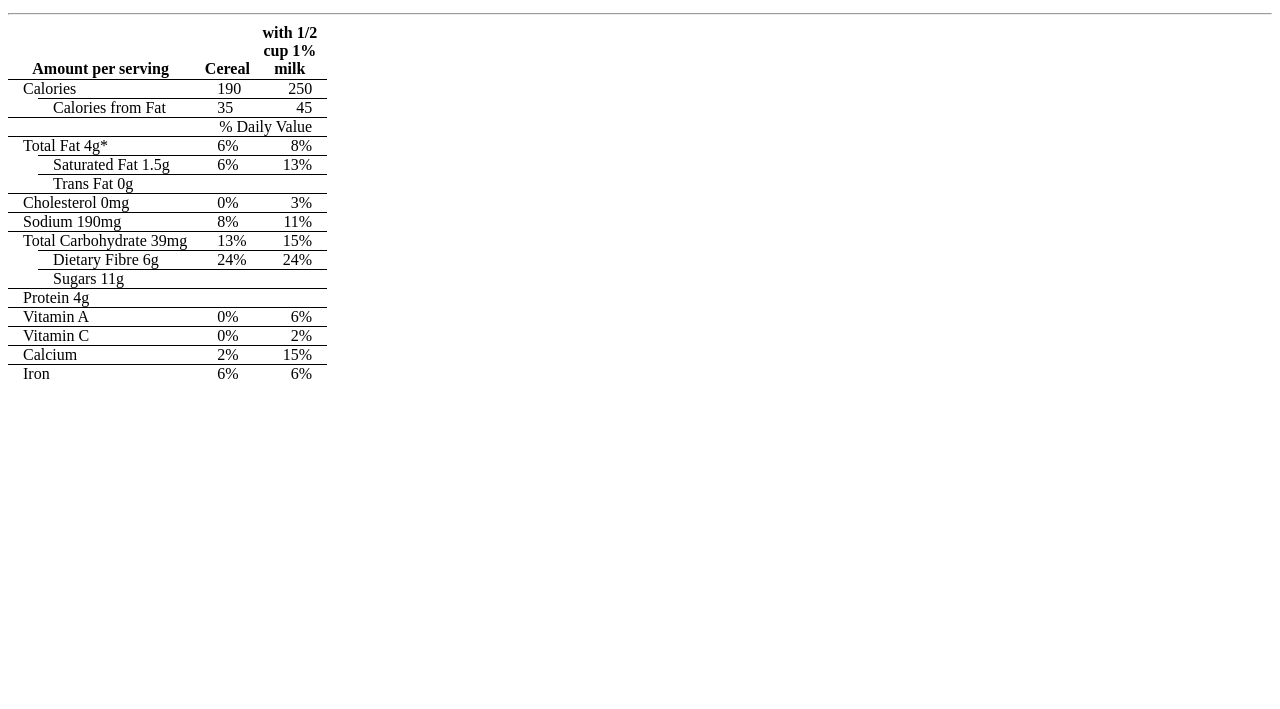
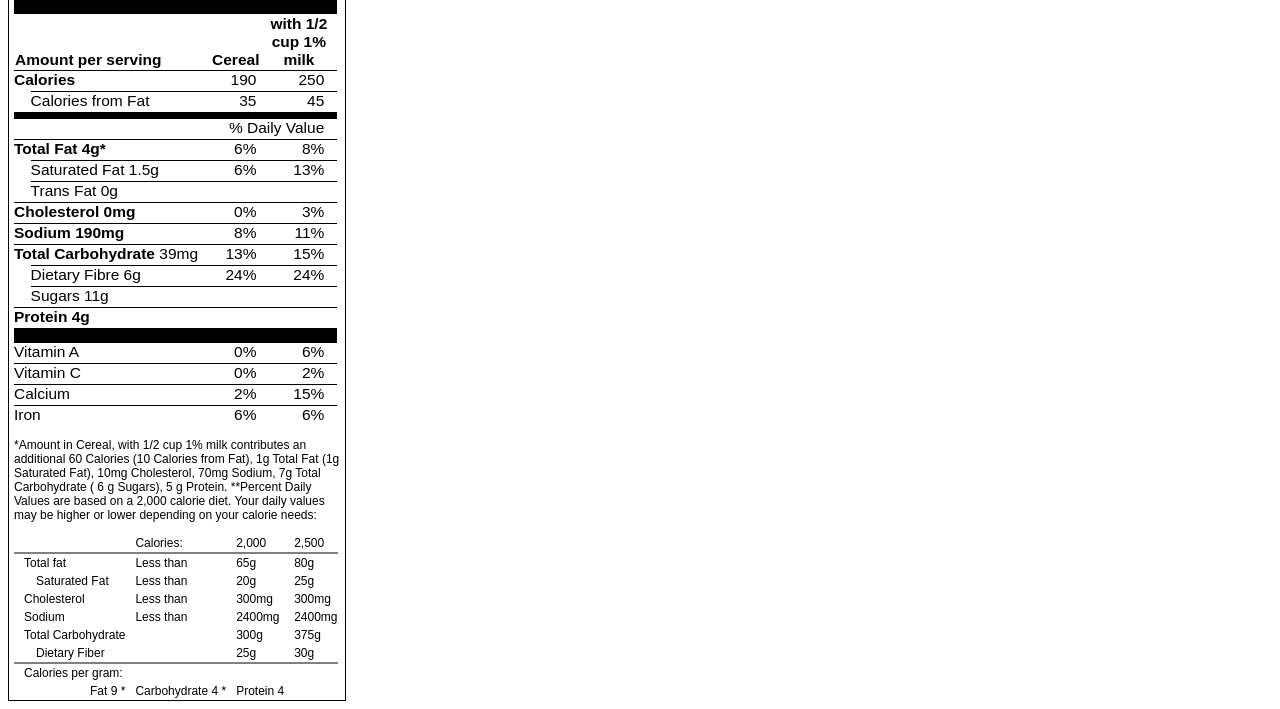
Before and after one commit to timtheone/FSWD40-CSSDAY03-INTERMEDIATE, a plain HTML site: page index.html in a window 1280 px wide. Shown: the part 119-828 px from the top of the page. Before the commit the page ends 800 px from the top, so only its background shows below. Drawn offline with Linux system fonts and the light colour scheme.

Commit message:
Add rest of the table, fix text alignment, font-size, paddings. Add thick black borders

```diff
--- a/index.html
+++ b/index.html
@@ -7,18 +7,17 @@
 </head>
 <body>
   <div class="wrapper">
-    <h1>Nutrition facts</h1>
+    <h1>Nutrition Facts</h1>
     <p>Serving Size 1 cup(50g) <br>
     Servings per container 10</p>
-    <hr>
     <table>
-      <tr>
-        <th colspan="2">Amount per serving</th>
+      <tr class="fattest-border">
+        <th colspan="2" style="text-align: left">Amount per serving</th>
         <th>Cereal</th>
         <th>with 1/2<br> cup 1%<br> milk</th>
       </tr>
       <tr>
-        <td colspan="2">Calories</td>
+        <td colspan="2"><b>Calories</b></td>
         <td>190</td>
         <td>250</td>
       </tr>
@@ -28,11 +27,11 @@
         <td>35</td>
         <td>45</td>
       </tr>
-      <tr>
+      <tr class="fatter-border">
         <td colspan="4">% Daily Value</td>
       </tr>
       <tr>
-        <td colspan="2">Total Fat 4g*</td>
+        <td colspan="2"><b>Total Fat 4g*</b></td>
         <td>6%</td>
         <td>8%</td>
       </tr>
@@ -49,17 +48,17 @@
         <td></td>
       </tr>
       <tr>
-        <td colspan="2">Cholesterol 0mg</td>
+        <td colspan="2"><b>Cholesterol 0mg</b></td>
         <td>0%</td>
         <td>3%</td>
       </tr>
       <tr>
-        <td colspan="2">Sodium 190mg</td>
+        <td colspan="2"><b>Sodium 190mg</b></td>
         <td>8%</td>
         <td>11%</td>
       </tr>
       <tr>
-        <td colspan="2">Total Carbohydrate 39mg</td>
+        <td colspan="2"><b>Total Carbohydrate</b> 39mg</td>
         <td>13%</td>
         <td>15%</td>
       </tr>
@@ -76,9 +75,9 @@
         <td></td>
       </tr>
       <tr>
-        <td colspan="4" style="text-align:left">Protein 4g</td>
+        <td colspan="4" style="text-align:left"><b>Protein 4g</b></td>
       </tr>
-      <tr>
+      <tr class="fattest-border">
         <td colspan="2">Vitamin A</td>
         <td>0%</td>
         <td>6%</td>
@@ -99,7 +98,73 @@
         <td>6%</td>
       </tr>
     </table>
-
+    <p style="font-size: 12px">
+      *Amount in Cereal, with 1/2 cup 1% milk contributes
+      an additional 60 Calories (10 Calories from Fat), 1g Total Fat
+      (1g Saturated Fat), 10mg Cholesterol, 70mg Sodium, 7g Total Carbohydrate (
+      6 g Sugars), 5 g Protein.
+      **Percent Daily Values are based on a 2,000 calorie diet.
+      Your daily values may be higher or lower depending on your calorie needs:
+    </p>
+    <table class="table2">
+      <tr>
+        <td colspan="2"></td>
+        <td>Calories:</td>
+        <td>2,000</td>
+        <td>2,500</td>
+      </tr>
+      <tr style="border-top: 2px solid grey">
+        <td colspan="2">Total fat</td>
+        <td>Less than</td>
+        <td>65g</td>
+        <td>80g</td>
+      </tr>
+      <tr>
+        <td class="indent"></td>
+        <td class="indented">Saturated Fat</td>
+        <td>Less than</td>
+        <td>20g</td>
+        <td>25g</td>
+      </tr>
+      <tr>
+        <td colspan="2">Cholesterol</td>
+        <td>Less than</td>
+        <td>300mg</td>
+        <td>300mg</td>
+      </tr>
+      <tr>
+        <td colspan="2">Sodium</td>
+        <td>Less than</td>
+        <td>2400mg</td>
+        <td>2400mg</td>
+      </tr>
+      <tr>
+        <td colspan="2">Total Carbohydrate</td>
+        <td></td>
+        <td>300g</td>
+        <td>375g</td>
+      </tr>
+      <tr>
+        <td class="indent"></td>
+        <td class="indented">Dietary Fiber</td>
+        <td></td>
+        <td>25g</td>
+        <td>30g</td>
+      </tr>
+      <tr style="border-top: 2px solid grey">
+        <td colspan="2">Calories per gram:</td>
+        <td></td>
+        <td></td>
+        <td></td>
+      </tr>
+      <tr>
+        <td class="indent"></td>
+        <td class="indented" style="text-align: right"> Fat 9 *</td>
+        <td>Carbohydrate 4 *</td>
+        <td>Protein 4</td>
+        <td></td>
+      </tr>
+    </table>
 
 
   </div>
--- a/style.css
+++ b/style.css
@@ -1,16 +1,27 @@
+.wrapper {
+  border: 1px solid black;
+  width: 326px;
+  padding: 0 5px 0 5px;
+  font-family: arial;
+  font-size: 15.5px;
+}
+
+h1 {
+  margin-bottom: -15px;
+}
+
 table {
   border-collapse: collapse;
   border: 0px;
 }
 
 .indent {
-  width: 0px;
   border: 0px;
 }
 
 td {
   border-top: 1px solid black;
-  padding: 0px 15px;
+  padding: 0px 13px 2px 0px;
 }
 
 th {
@@ -18,6 +29,28 @@ th {
   vertical-align: bottom;
 }
 
-td:last-child {
+td:last-child,
+td:nth-last-child(2){
   text-align: right;
 }
+
+.fattest-border {
+  border-top: 15px solid black;
+}
+
+.fatter-border {
+  border-top: 7px solid black;
+}
+
+.table2 {
+  font-size: 12px;
+}
+
+.table2 td {
+  padding: 2px 0px 2px 10px;
+  border: 0px;
+}
+.table2 td:last-child,
+.table2 td:nth-last-child(2) {
+  text-align: left;
+}
```
